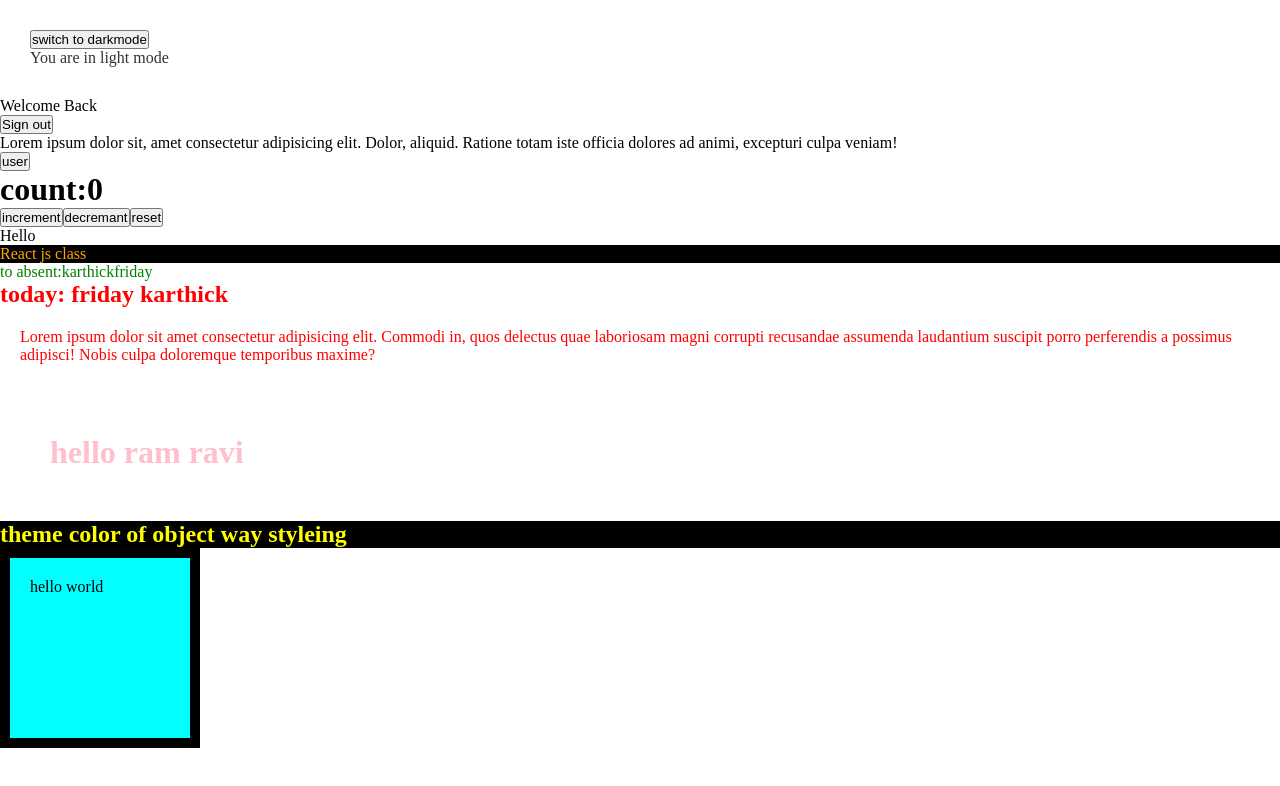
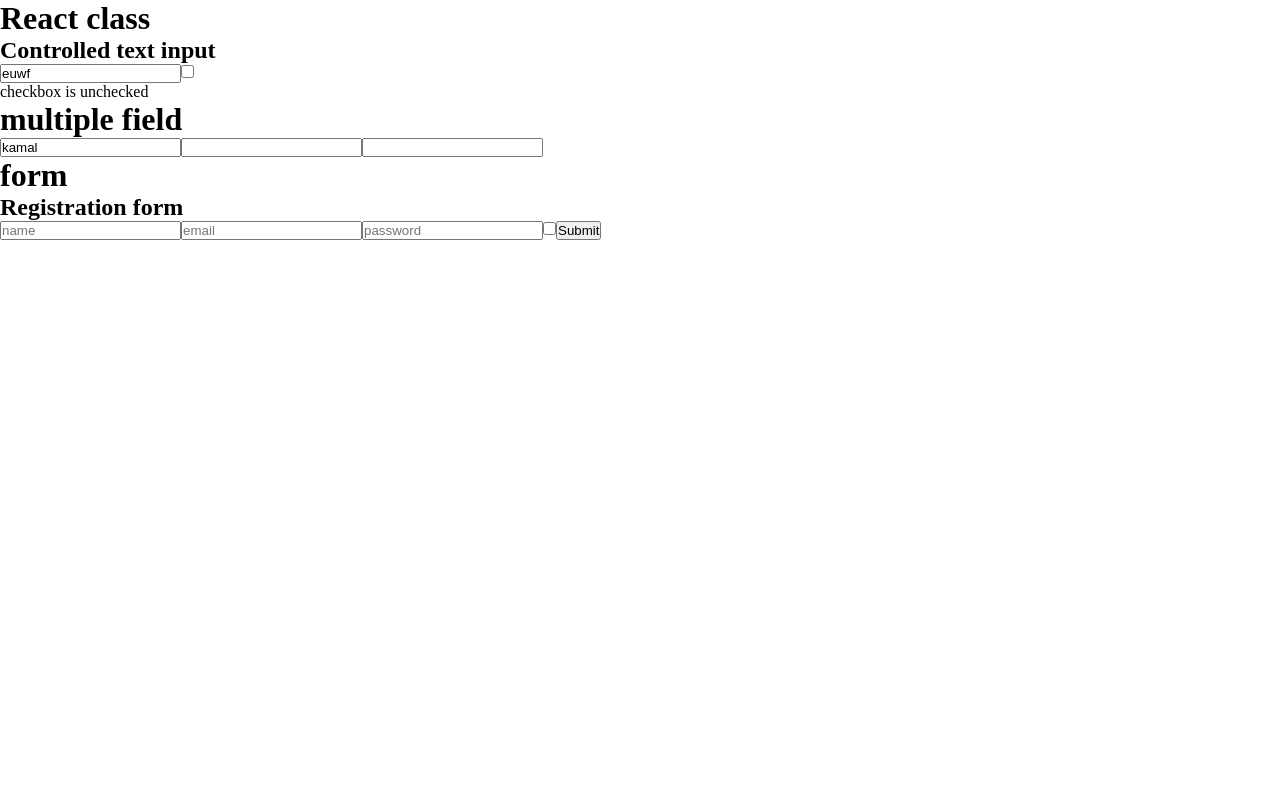
Before and after one commit to kamalrajms/projectReact3, a React (Vite) app: page / in a window 1280 px wide. Shown: the top 786 px of the page. Built offline with nearby package versions, Linux system fonts and the light colour scheme.

Commit message:
single and multi field using usestate

```diff
--- a/src/App.jsx
+++ b/src/App.jsx
@@ -1,26 +1,17 @@
-import React, { useState } from "react";
-import Greeeting from "./component/Greeeting";
-import Greet from "./component/Greet";
-import UsestateHook from "./component/UsestateHook";
-import ConditionalRendering from "./component/ConditionalRendering";
-import ListRendering from "./component/ListRendering";
-import Dark from "./component/Dark";
+import React from "react";
+import UseStateInput from "./component/UseStateInput";
+import MultipleFieldInp from "./component/MultipleFieldInp";
+import RegistrationForm from "./component/RegistrationForm";
 
 export default function App() {
-  const name = "karthick";
-  const day = "friday";
-  const [user, setUser] = useState(false);
-
   return (
-    <>
-      <Dark />
-      {user ? <ListRendering /> : <ConditionalRendering />}
-      <button onClick={() => setUser(!user)}>user</button>
-      <UsestateHook />
-      <div>Hello </div>
-      <Greeeting name={name} day={day} />
-      <Greet day={day} name={name} />
-      <nav className="box">hello world</nav>
-    </>
+    <div>
+      <h1>React class</h1>
+      <UseStateInput />
+      <h1>multiple field</h1>
+      <MultipleFieldInp />
+      <h1>form</h1>
+      <RegistrationForm />
+    </div>
   );
 }
--- a/src/component/ConditionalRendering.jsx
+++ /dev/null
@@ -1,21 +0,0 @@
-import React, { useState } from "react";
-
-export default function ConditionalRendering() {
-  const [isLoggedIn, setIsLoggedIn] = useState(true);
-  return (
-    <div>
-      {isLoggedIn ? <p>Welcome Back</p> : <p>Please login..</p>}
-
-      <button onClick={() => setIsLoggedIn(!isLoggedIn)}>
-        {isLoggedIn ? "Sign out" : "sign in"}
-      </button>
-      {isLoggedIn && (
-        <p>
-          Lorem ipsum dolor sit, amet consectetur adipisicing elit. Dolor,
-          aliquid. Ratione totam iste officia dolores ad animi, excepturi culpa
-          veniam!
-        </p>
-      )}
-    </div>
-  );
-}
--- a/src/component/Dark.jsx
+++ /dev/null
@@ -1,19 +0,0 @@
-import React, { useState } from "react";
-
-export default function Dark() {
-  const [dark, setDark] = useState(false);
-  return (
-    <div
-      style={{
-        backgroundColor: dark ? "#333" : "#fff",
-        color: dark ? "#fff" : "#333",
-        padding: "30px",
-      }}
-    >
-      <button onClick={() => setDark(!dark)}>
-        switch to {dark ? "Lighi mode" : "darkmode"}
-      </button>
-      <p>You are in {dark ? "dark" : "light"} mode</p>
-    </div>
-  );
-}
--- a/src/component/Greeeting.jsx
+++ /dev/null
@@ -1,14 +0,0 @@
-import React from "react";
-import "./Greeting.css";
-
-export default function Greeeting(props) {
-  return (
-    <>
-      <div className="react">React js class</div>
-      <p className="absent">
-        to absent:{props.name}
-        {props.day}
-      </p>
-    </>
-  );
-}
--- a/src/component/Greet.jsx
+++ /dev/null
@@ -1,24 +0,0 @@
-import React from "react";
-import Style from "./Greet.module.css";
-
-export default function Greet({ day, name }) {
-  const theme = {
-    color: "yellow",
-    backgroundColor: "#000",
-  };
-  return (
-    <div>
-      <h2 className="day">
-        today: {day} {name}
-      </h2>
-      <p className={Style.para}>
-        Lorem ipsum dolor sit amet consectetur adipisicing elit. Commodi in,
-        quos delectus quae laboriosam magni corrupti recusandae assumenda
-        laudantium suscipit porro perferendis a possimus adipisci! Nobis culpa
-        doloremque temporibus maxime?
-      </p>
-      <h1 style={{ color: "pink", padding: "50px" }}>hello ram ravi</h1>
-      <h2 style={theme}>theme color of object way styleing</h2>
-    </div>
-  );
-}
--- a/src/component/Greet.module.css
+++ /dev/null
@@ -1,4 +0,0 @@
-.para {
-  color: red;
-  padding: 20px;
-}
--- a/src/component/Greeting.css
+++ /dev/null
@@ -1,3 +0,0 @@
-.react {
-  color: orange;
-}
--- a/src/component/ListRendering.jsx
+++ /dev/null
@@ -1,39 +0,0 @@
-import React from "react";
-
-export default function ListRendering() {
-  const fruits = [
-    // "apple",
-    // "Banana",
-    // "mango",
-    // "jbfwueo",
-    // "pouewfuif",
-    // "ieofheq",
-  ];
-
-  const user = [
-    { id: 1, name: "raj" },
-    { id: 2, name: "Ajjay" },
-    { id: 3, name: "kumar" },
-  ];
-  return (
-    <div>
-      <h1>table of fruits</h1>
-      {fruits.length > 0 ? (
-        <ol>
-          {fruits.map((ele, ind) => (
-            <li key={ind}>{ele}</li>
-          ))}
-        </ol>
-      ) : (
-        <p>Nodata fount</p>
-      )}
-
-      <h1>Preson data</h1>
-      <ol>
-        {user.map((peron) => (
-          <li key={peron.id}>{peron.name}</li>
-        ))}
-      </ol>
-    </div>
-  );
-}
--- /dev/null
+++ b/src/component/MultipleFieldInp.jsx
@@ -0,0 +1,38 @@
+import React, { useState } from "react";
+
+export default function MultipleFieldInp() {
+  const [formData, setData] = useState({
+    name: "kamal",
+    email: "",
+    age: "",
+  });
+  const handleChange = (e) => {
+    const { name, value } = e.target;
+    setData({
+      ...formData,
+      [name]: value,
+    });
+  };
+  return (
+    <div>
+      <input
+        type="text"
+        name="name"
+        value={formData.name}
+        onChange={handleChange}
+      />
+      <input
+        type="email"
+        name="email"
+        value={formData.email}
+        onChange={handleChange}
+      />
+      <input
+        type="number"
+        name="age"
+        value={formData.age}
+        onChange={handleChange}
+      />
+    </div>
+  );
+}
--- /dev/null
+++ b/src/component/RegistrationForm.jsx
@@ -0,0 +1,70 @@
+import React, { useState } from "react";
+
+export default function RegistrationForm() {
+  const [formdata, setFormData] = useState({
+    username: "",
+    email: "",
+    password: "",
+    terms: false,
+  });
+
+  const [error, setError] = useState("");
+  const handlechange = (e) => {
+    const { name, type, value, checked } = e.target;
+    setFormData({
+      ...formdata,
+      [name]: type === "checkbox" ? checked : value,
+    });
+  };
+  const handlesubmit = (e) => {
+    e.preventDefault();
+    if (!formdata.username || !formdata.email || !formdata.password) {
+      setError("must enter all the fields");
+      return;
+    }
+    if (!formdata.terms) {
+      setError("accept the chech box");
+      return;
+    }
+    setError("");
+    alert("form is submitted successfully");
+
+    console.log(formdata);
+  };
+  return (
+    <div>
+      <form onSubmit={handlesubmit}>
+        <h2>Registration form</h2>
+        {error && <p style={{ color: "red" }}>{error}</p>}
+        <input
+          type="text"
+          placeholder="name"
+          value={formdata.username}
+          name="username"
+          onChange={handlechange}
+        />
+        <input
+          type="email"
+          placeholder="email"
+          value={formdata.email}
+          name="email"
+          onChange={handlechange}
+        />
+        <input
+          type="password"
+          placeholder="password"
+          value={formdata.password}
+          name="password"
+          onChange={handlechange}
+        />
+        <input
+          type="checkbox"
+          checked={formdata.terms}
+          name="terms"
+          onChange={handlechange}
+        />
+        <button type="submit">Submit</button>
+      </form>
+    </div>
+  );
+}
--- /dev/null
+++ b/src/component/UseStateInput.jsx
@@ -0,0 +1,24 @@
+import React, { useState } from "react";
+
+export default function UseStateInput() {
+  const [name, setName] = useState("euwf");
+  const [ischeck, setIsCheck] = useState(false);
+  console.log(name, ischeck);
+
+  return (
+    <div>
+      <h2>Controlled text input</h2>
+      <input
+        type="text"
+        value={name}
+        onChange={(e) => setName(e.target.value)}
+      />
+      <input
+        type="checkbox"
+        checked={ischeck}
+        onChange={(e) => setIsCheck(e.target.checked)}
+      />
+      <p>checkbox is {ischeck ? "checked" : "unchecked "} </p>
+    </div>
+  );
+}
--- a/src/component/UsestateHook.jsx
+++ /dev/null
@@ -1,14 +0,0 @@
-import React, { useState } from "react";
-
-export default function UsestateHook() {
-  const [count, setCount] = useState(0);
-
-  return (
-    <div>
-      <h1>count:{count}</h1>
-      <button onClick={() => setCount(count + 1)}>increment</button>
-      <button onClick={() => setCount(count - 1)}>decremant</button>
-      <button onClick={() => setCount(0)}>reset</button>
-    </div>
-  );
-}
```
